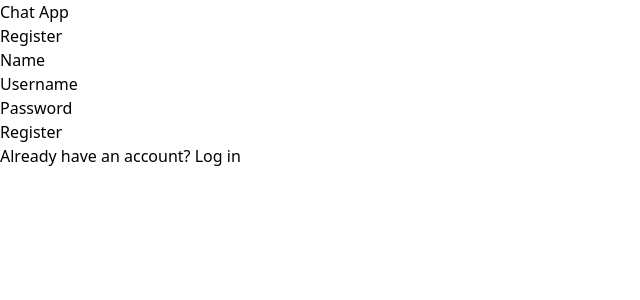
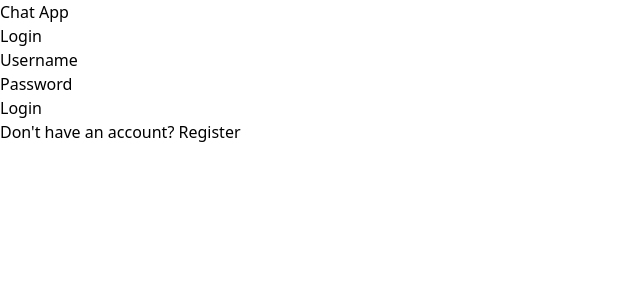
Before and after one commit to mdfarhan20/confab-chat-app, a React (Vite) app in the folder client/: page /login in a window 1280 px wide. Shown: the top 300 px of the page, without its empty margins (0-640 px from the left). Built offline with nearby package versions, Linux system fonts and the light colour scheme.

Commit message:
react router added

```diff
--- a/client/src/App.jsx
+++ b/client/src/App.jsx
@@ -2,11 +2,12 @@ import { useState } from "react";
 import { Routes, Route } from "react-router-dom";
 import Navbar from "components/Navbar";
 import Home from "components/Home";
-import LoginPage from "components/LoginPage";
+import Login from "components/Login";
+import Register from "components/Register";
+import ChatPage from "components/ChatPage";
+import AuthRequired from "components/AuthRequired";
 
 function App() {
-  const [hasAccount, setHasAccount] = useState(false);
-  const [isLoggedIn, setIsLoggedIn] = useState(false);
 
   return (
     <>
@@ -14,7 +15,12 @@ function App() {
 
       <Routes>
         <Route path="/" element={<Home />} />
-        <Route path="/login" element={<LoginPage />} />
+        <Route path="login" element={<Login />} />
+        <Route path="register" element={<Register />} />
+
+        <Route element={<AuthRequired />}>
+          <Route path="chat" element={<ChatPage />} />
+        </Route>
       </Routes>
 
     </>
--- /dev/null
+++ b/client/src/api/axios.js
@@ -0,0 +1,15 @@
+import axios from "axios";
+
+const BASE_URL = "http://localhost:3000";
+
+export default axios.create({
+    baseURL: BASE_URL
+});
+
+export const axiosPrivate = axios.create({
+    baseURL: BASE_URL,
+    headers: {
+        "Content-Type": "application/json",
+    },
+    withCredentials: true
+});
--- /dev/null
+++ b/client/src/components/AuthRequired.jsx
@@ -0,0 +1,12 @@
+import useAuth from "hooks/useAuth";
+import { Outlet, Navigate } from "react-router-dom";
+
+function AuthRequired() {
+    const { auth } = useAuth();
+
+    return (
+        auth.user ? <Outlet /> : <Navigate to="/login" />
+    );
+};
+
+export default AuthRequired;
--- /dev/null
+++ b/client/src/components/ChatPage.jsx
@@ -0,0 +1,13 @@
+import useAuth from "hooks/useAuth";
+
+function ChatPage() {
+    const { auth } = useAuth();
+
+    return (
+        <main>
+            <h1>Hello, { auth.name } </h1>
+        </main>
+    );
+}
+
+export default ChatPage;
--- /dev/null
+++ b/client/src/components/Login.jsx
@@ -0,0 +1,51 @@
+import axios from "api/axios";
+import { useRef } from "react";
+import { Link, useNavigate } from "react-router-dom";
+import useAuth from "hooks/useAuth";
+import UserForm from "components/UserForm";
+import UserFormInput from "components/UserFormInput";
+
+function Login({  }) {
+    const formRef = useRef();
+    const { auth, setAuth }  = useAuth();
+    const navigate = useNavigate();
+
+    const handleFormSubmit = async (e) => {
+        e.preventDefault();
+        let data = {};
+        const formData = new FormData(formRef.current);
+        formData.forEach((value, key) => data[key] = value);
+
+        try {
+            const res = await axios.post("/user/login", { ...data });
+            setAuth( {user: res.data} );
+            navigate("/chat");
+        } catch (err) {
+            console.error(err);
+        }
+    }
+
+    return (
+        <main>
+            <h1>Login</h1>
+
+            <UserForm handleFormSubmit={handleFormSubmit} formRef={formRef}>
+                <UserFormInput
+                    name="username"
+                    type="text"
+                />
+
+                <UserFormInput
+                    name="password"
+                    type="password"
+                />
+
+                <button type="submit">Login</button>
+            </UserForm>
+
+            <p>Don't have an account? <Link to="/register">Register</Link></p>
+        </main>
+    );
+}
+
+export default Login;
--- a/client/src/components/LoginPage.jsx
+++ /dev/null
@@ -1,47 +0,0 @@
-import axios from "axios";
-import { useRef } from "react";
-import UserForm from "components/UserForm";
-
-function LoginPage({ hasAccount, setHasAccount }) {
-    const formRef = useRef();
-
-    const handleFormSubmit = async (e) => {
-        e.preventDefault();
-        let data = {};
-        const formData = new FormData(formRef.current);
-        formData.forEach((value, key) => data[key] = value);
-
-        const route = hasAccount ? "login" : "register"
-        const apiURL = `http://localhost:3000/user/${route}`;
-
-        try {
-            const res = await axios({
-                method: "post",
-                url: apiURL,
-                data: data,
-            });
-
-            console.log(res);
-        } catch (err) {
-            console.error(err);
-        }
-    }
-
-    const handleUserFormChange = () => {
-        formRef.current.reset()
-        setHasAccount(prev => !prev);
-    }
-
-    return (
-        <main>
-            <h1>{ hasAccount ? "Login" : "Register" }</h1>
-
-            <UserForm hasAccount={hasAccount} formRef={formRef} handleFormSubmit={handleFormSubmit} />
-
-            { hasAccount && (<p>Don't have an account? <a onClick={handleUserFormChange}>Register</a></p>) }
-            { !hasAccount && (<p>Already have an account? <a onClick={handleUserFormChange}>Log in</a></p>) }
-        </main>
-    );
-}
-
-export default LoginPage;
--- /dev/null
+++ b/client/src/components/Register.jsx
@@ -0,0 +1,54 @@
+import axios from "api/axios";
+import { useRef } from "react";
+import { useNavigate, Link } from "react-router-dom";
+import UserForm from "components/UserForm";
+import UserFormInput from "components/UserFormInput";
+
+function Register() {
+    const formRef = useRef();
+    const navigate = useNavigate();
+
+    const handleFormSubmit = async (e) => {
+        e.preventDefault();
+        let data = {};
+        const formData = new FormData(formRef.current);
+        formData.forEach((value, key) => data[key] = value);
+
+        try {
+            const res = await axios.post("/user/register", { ...data });
+            console.log(res);
+            navigate("/login");
+        } catch (err) {
+            console.error(err);
+        }
+    }
+
+    return (
+        <main>
+            <h1>Register</h1>
+
+            <UserForm handleFormSubmit={handleFormSubmit} formRef={formRef}>
+                <UserFormInput
+                    name="name"
+                    type="text"
+                />
+
+                <UserFormInput
+                    name="username"
+                    type="text"
+                />
+
+                <UserFormInput
+                    name="password"
+                    type="password"
+                />
+
+                <button type="submit">Register</button>
+            </UserForm>
+
+            <p>Already have an account? <Link to="/login">Login</Link></p>
+        </main>
+    );
+}
+
+export default Register;
--- a/client/src/components/UserForm.jsx
+++ b/client/src/components/UserForm.jsx
@@ -1,25 +1,9 @@
-import UserFormInput from "components/UserFormInput";
 
-function UserForm({ hasAccount, formRef, handleFormSubmit }) {
+function UserForm({ children, handleFormSubmit, formRef }) {
 
     return (
         <form onSubmit={handleFormSubmit} ref={formRef}>
-            { !hasAccount && <UserFormInput
-                type="text"
-                name="name"
-            /> }
-
-            <UserFormInput
-                type="text"
-                name="username"
-            />
-
-            <UserFormInput
-                type="password"
-                name="password"
-            />
-
-            <button type="submit">{ hasAccount ? "Login" : "Register" }</button>
+            { children }
         </form>
     );
 }
--- /dev/null
+++ b/client/src/context/AuthContext.jsx
@@ -0,0 +1,15 @@
+import { createContext, useState } from "react";
+
+const AuthContext = createContext({});
+
+export function AuthProvider({ children }) {
+    const [auth, setAuth] = useState({});
+
+    return (
+        <AuthContext.Provider value={ {auth, setAuth} } >
+            { children }
+        </AuthContext.Provider>
+    );
+}
+
+export default AuthContext;
--- /dev/null
+++ b/client/src/hooks/useAuth.js
@@ -0,0 +1,8 @@
+import AuthContext from "context/AuthContext.jsx";
+import { useContext } from "react";
+
+function useAuth() {
+    return useContext(AuthContext);
+}
+
+export default useAuth;
--- a/client/src/main.jsx
+++ b/client/src/main.jsx
@@ -1,13 +1,16 @@
 import React from 'react';
 import ReactDOM from 'react-dom/client';
 import { BrowserRouter, Routes } from 'react-router-dom';
+import { AuthProvider } from 'context/AuthContext.jsx';
 import App from './App.jsx';
 import './index.css';
 
 ReactDOM.createRoot(document.getElementById('root')).render(
   <React.StrictMode>
     <BrowserRouter>
+      <AuthProvider>
         <App />
+      </AuthProvider>
     </BrowserRouter>
   </React.StrictMode>,
 );
```
